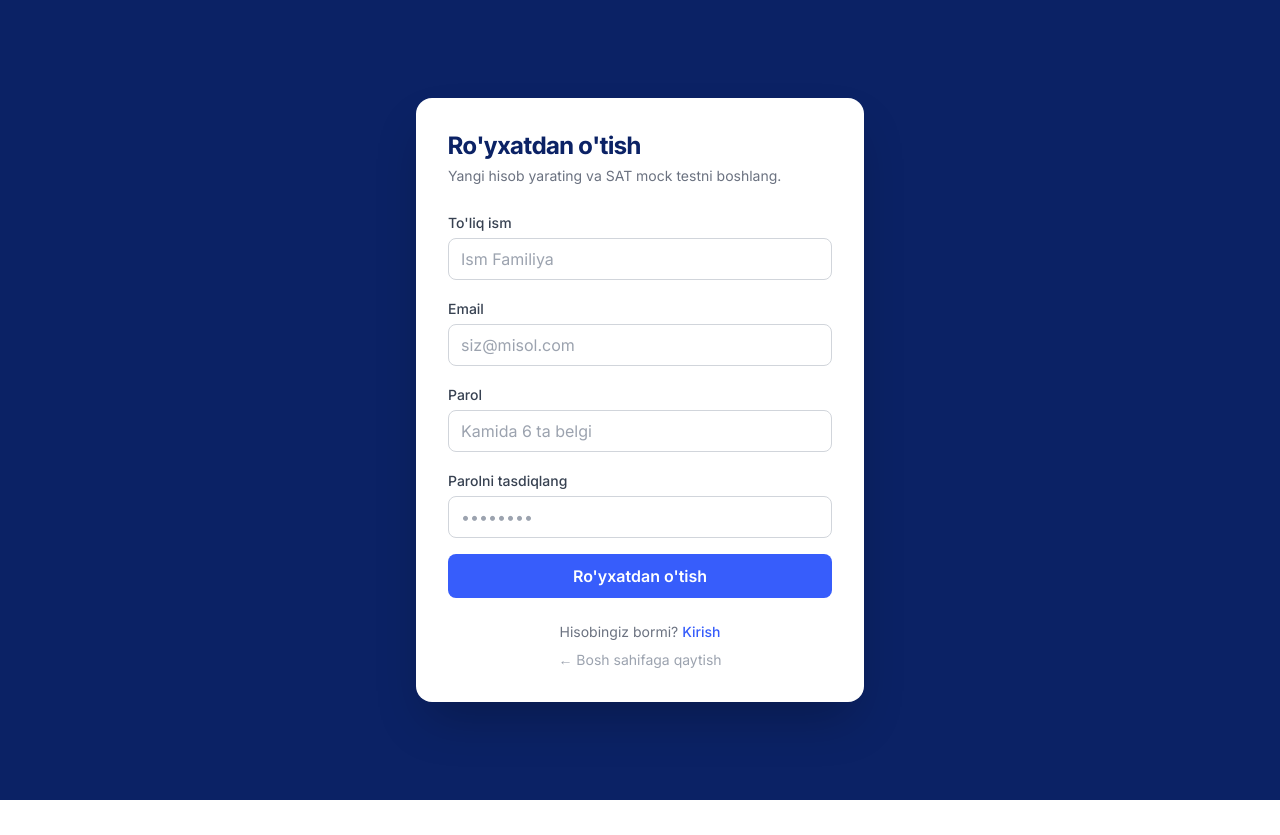
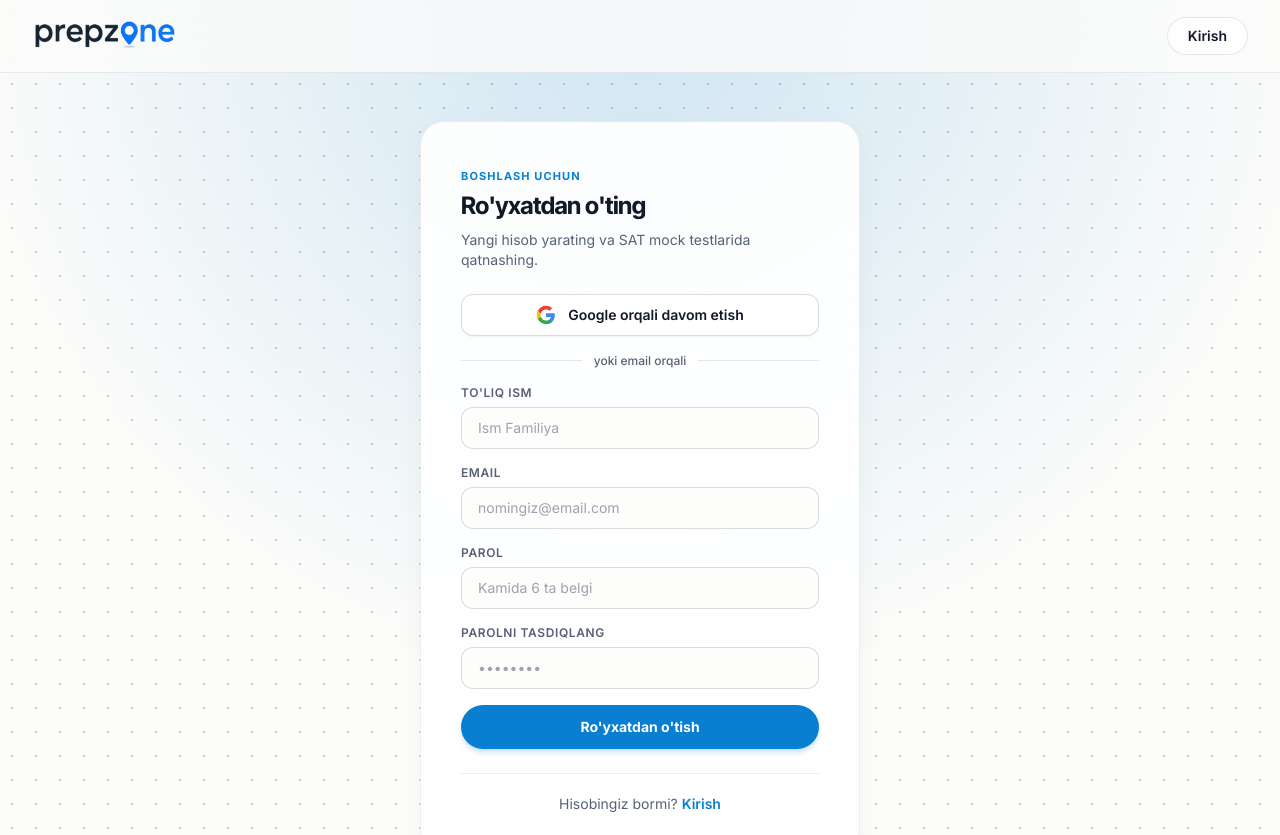
Before and after one commit to botirovdevv/prepzone, a React (Vite) app: page /register in a window 1280 px wide. Shown: the top 835 px of the page. Before the commit the page ends 800 px from the top, so only its background shows below. Built offline with nearby package versions, Linux system fonts and the light colour scheme; no server answers.

Commit message:
updated login and register design

```diff
--- a/src/pages/Login.jsx
+++ b/src/pages/Login.jsx
@@ -1,6 +1,7 @@
 import { useState } from "react";
 import { Link, useNavigate } from "react-router-dom";
 import { useAuth } from "../context/AuthContext";
+import logo from "../../public/Logo.png"; // Logo manzilingizni tekshiring
 
 export default function Login() {
   const [email, setEmail] = useState("");
@@ -25,58 +26,107 @@ export default function Login() {
   };
 
   return (
-    <div className="min-h-screen bg-[#0B2265] flex items-center justify-center px-4">
-      <div className="bg-white rounded-2xl shadow-2xl w-full max-w-md p-8">
-        <h1 className="text-2xl font-bold text-[#0B2265] mb-1">SAT Mock — Kirish</h1>
-        <p className="text-sm text-gray-500 mb-6">
-          Bluebook mock testiga kirish uchun hisobingizga kiring.
+    <div className="relative min-h-screen bg-[#fcfcfa] flex flex-col justify-between text-[#111827] overflow-hidden">
+      <div
+        className="pointer-events-none absolute inset-0 z-0"
+        style={{
+          backgroundImage: `
+      radial-gradient(circle at 50% 0%, rgba(8, 127, 209, 0.18) 0%, transparent 60%),
+      radial-gradient(rgba(17, 24, 39, 0.22) 1.5px, transparent 1.5px)
+    `,
+          backgroundSize: "100% 100%, 24px 24px"
+        }}
+      />
+
+      {/* Header / Navbar */}
+      <header className="relative z-10 border-b border-[#111827]/[0.08] bg-[#fcfcfa]/80 backdrop-blur-xl">
+        <div className="mx-auto flex h-[72px] max-w-[1280px] items-center justify-between px-5 sm:px-8">
+          <Link to="/" className="flex items-center shrink-0">
+            <img src={logo} alt="Prepzone" className="w-36 h-auto object-contain" />
+          </Link>
+          <Link
+            to="/register"
+            className="rounded-full border border-[#111827]/10 bg-white/80 px-5 py-2 text-sm font-semibold transition hover:bg-white hover:shadow-sm"
+          >
+            Ro'yxatdan o'tish
+          </Link>
+        </div>
+      </header>
+
+      {/* Main Content Card */}
+      <main className="relative z-10 flex-1 flex items-center justify-center px-4 py-12">
+        <div className="w-full max-w-[420px] rounded-3xl border border-[#111827]/[0.08] bg-white/90 backdrop-blur-md p-8 shadow-[0_8px_30px_rgb(0,0,0,0.04)] sm:p-10">
+          <div className="mb-8 text-center sm:text-left">
+            <span className="text-[11px] font-bold tracking-widest text-[#087fd1] uppercase">
+              Xush kelibsiz
+            </span>
+            <h1 className="mt-1 text-2xl font-bold tracking-tight text-[#111827]">
+              Hisobingizga kiring
+            </h1>
+            <p className="mt-2 text-sm text-[#566176]">
+              Bluebook mock testlarida qatnashish va progressni kuzatish uchun platformaga kiring.
             </p>
+          </div>
 
-        <form onSubmit={handleSubmit} className="space-y-4">
+          <form onSubmit={handleSubmit} className="space-y-5">
             <div>
-            <label className="text-sm font-medium text-gray-700">Email</label>
+              <label className="block text-xs font-semibold uppercase tracking-wider text-[#566176] mb-2">
+                Email
+              </label>
               <input
                 type="email"
                 required
                 value={email}
                 onChange={(e) => setEmail(e.target.value)}
-              className="mt-1 w-full border border-gray-300 rounded-lg px-3 py-2 focus:outline-none focus:ring-2 focus:ring-[#375DFB]"
-              placeholder="siz@misol.com"
+                className="w-full rounded-xl border border-[#111827]/15 bg-[#fcfcfa]/60 px-4 py-3 text-sm text-[#111827] outline-none transition focus:border-[#087fd1] focus:bg-white focus:ring-2 focus:ring-[#087fd1]/20"
+                placeholder="nomingiz@email.com"
               />
             </div>
+
             <div>
-            <label className="text-sm font-medium text-gray-700">Parol</label>
+              <div className="flex items-center justify-between mb-2">
+                <label className="text-xs font-semibold uppercase tracking-wider text-[#566176]">
+                  Parol
+                </label>
+              </div>
               <input
                 type="password"
                 required
                 value={password}
                 onChange={(e) => setPassword(e.target.value)}
-              className="mt-1 w-full border border-gray-300 rounded-lg px-3 py-2 focus:outline-none focus:ring-2 focus:ring-[#375DFB]"
+                className="w-full rounded-xl border border-[#111827]/15 bg-[#fcfcfa]/60 px-4 py-3 text-sm text-[#111827] outline-none transition focus:border-[#087fd1] focus:bg-white focus:ring-2 focus:ring-[#087fd1]/20"
                 placeholder="••••••••"
               />
             </div>
 
-          {error && <p className="text-sm text-red-600">{error}</p>}
+            {error && (
+              <div className="rounded-xl bg-red-50 p-3 text-xs font-medium text-red-600 border border-red-100">
+                {error}
+              </div>
+            )}
 
             <button
               type="submit"
               disabled={loading}
-            className="w-full bg-[#375DFB] text-white font-semibold py-2.5 rounded-lg hover:bg-[#2b4bd9] transition disabled:opacity-60"
+              className="w-full rounded-full bg-[#087fd1] py-3 text-sm font-bold text-white shadow-md shadow-[#087fd1]/20 transition hover:bg-[#066fb8] active:scale-[0.99] disabled:opacity-60"
             >
               {loading ? "Kirilmoqda..." : "Kirish"}
             </button>
           </form>
 
-        <p className="text-sm text-gray-500 mt-6 text-center">
+          <div className="mt-8 border-t border-[#111827]/[0.08] pt-6 text-center text-sm text-[#566176]">
             Hisobingiz yo'qmi?{" "}
-          <Link to="/register" className="text-[#375DFB] font-medium">
-            Ro'yxatdan o'tish
+            <Link to="/register" className="font-semibold text-[#087fd1] hover:underline">
+              Ro'yxatdan o'ting
             </Link>
-        </p>
-        <p className="text-sm text-gray-400 mt-2 text-center">
-          <Link to="/">← Bosh sahifaga qaytish</Link>
-        </p>
           </div>
+        </div>
+      </main>
+
+      {/* Footer */}
+      <footer className="relative z-10 py-6 text-center text-xs text-[#566176]">
+        &copy; {new Date().getFullYear()} Prepzone. Barcha huquqlar himoyalangan.
+      </footer>
     </div>
   );
 }
--- a/src/pages/Register.jsx
+++ b/src/pages/Register.jsx
@@ -1,6 +1,7 @@
 import { useState } from "react";
 import { Link, useNavigate } from "react-router-dom";
 import { useAuth } from "../context/AuthContext";
+import logo from "../../public/Logo.png"; // Logo manzilingizni tekshiring
 
 export default function Register() {
   const [fullName, setFullName] = useState("");
@@ -9,7 +10,9 @@ export default function Register() {
   const [confirm, setConfirm] = useState("");
   const [error, setError] = useState("");
   const [loading, setLoading] = useState(false);
-  const { register } = useAuth();
+  const [googleLoading, setGoogleLoading] = useState(false);
+
+  const { register, googleLogin } = useAuth(); // AuthContext'da googleLogin ham bo'lishi kerak
   const navigate = useNavigate();
 
   const handleSubmit = async (e) => {
@@ -30,82 +33,185 @@ export default function Register() {
     }
   };
 
+  const handleGoogleRegister = async () => {
+    setError("");
+    setGoogleLoading(true);
+    try {
+      await googleLogin();
+      navigate("/sat/select");
+    } catch (err) {
+      setError(mapError(err.code));
+    } finally {
+      setGoogleLoading(false);
+    }
+  };
+
   return (
-    <div className="min-h-screen bg-[#0B2265] flex items-center justify-center px-4">
-      <div className="bg-white rounded-2xl shadow-2xl w-full max-w-md p-8">
-        <h1 className="text-2xl font-bold text-[#0B2265] mb-1">Ro'yxatdan o'tish</h1>
-        <p className="text-sm text-gray-500 mb-6">
-          Yangi hisob yarating va SAT mock testni boshlang.
+    <div className="relative min-h-screen bg-[#fcfcfa] flex flex-col justify-between text-[#111827] overflow-hidden">
+      {/* Vercel-style Katakli va Nuqtali Background Overlay */}
+      <div
+        className="pointer-events-none absolute inset-0 z-0"
+        style={{
+          backgroundImage: `
+            radial-gradient(circle at 50% 0%, rgba(8, 127, 209, 0.18) 0%, transparent 60%),
+            radial-gradient(rgba(17, 24, 39, 0.22) 1.5px, transparent 1.5px)
+          `,
+          backgroundSize: "100% 100%, 24px 24px"
+        }}
+      />
+
+      {/* Header / Navbar */}
+      <header className="relative z-10 border-b border-[#111827]/[0.08] bg-[#fcfcfa]/80 backdrop-blur-xl">
+        <div className="mx-auto flex h-[72px] max-w-[1280px] items-center justify-between px-5 sm:px-8">
+          <Link to="/" className="flex items-center shrink-0">
+            <img src={logo} alt="Prepzone" className="w-36 h-auto object-contain" />
+          </Link>
+          <Link
+            to="/login"
+            className="rounded-full border border-[#111827]/10 bg-white/80 px-5 py-2 text-sm font-semibold transition hover:bg-white hover:shadow-sm"
+          >
+            Kirish
+          </Link>
+        </div>
+      </header>
+
+      {/* Main Content Card */}
+      <main className="relative z-10 flex-1 flex items-center justify-center px-4 py-12">
+        <div className="w-full max-w-[440px] rounded-3xl border border-[#111827]/[0.08] bg-white/90 backdrop-blur-md p-8 shadow-[0_8px_30px_rgb(0,0,0,0.04)] sm:p-10">
+          <div className="mb-6 text-center sm:text-left">
+            <span className="text-[11px] font-bold tracking-widest text-[#087fd1] uppercase">
+              Boshlash uchun
+            </span>
+            <h1 className="mt-1 text-2xl font-bold tracking-tight text-[#111827]">
+              Ro'yxatdan o'ting
+            </h1>
+            <p className="mt-2 text-sm text-[#566176]">
+              Yangi hisob yarating va SAT mock testlarida qatnashing.
             </p>
+          </div>
+
+          {/* Google Button */}
+          <button
+            type="button"
+            onClick={handleGoogleRegister}
+            disabled={googleLoading || loading}
+            className="w-full flex items-center justify-center gap-3 rounded-xl border border-[#111827]/15 bg-white py-2.5 px-4 text-sm font-semibold text-[#111827] transition hover:bg-[#f3f4f6] active:scale-[0.99] disabled:opacity-60 shadow-sm"
+          >
+            <svg className="w-5 h-5" viewBox="0 0 24 24">
+              <path
+                fill="#4285F4"
+                d="M22.56 12.25c0-.78-.07-1.53-.2-2.25H12v4.26h5.92c-.26 1.37-1.04 2.53-2.21 3.31v2.77h3.57c2.08-1.92 3.28-4.74 3.28-8.09z"
+              />
+              <path
+                fill="#34A853"
+                d="M12 23c2.97 0 5.46-.98 7.28-2.66l-3.57-2.77c-.98.66-2.23 1.06-3.71 1.06-2.86 0-5.29-1.93-6.16-4.53H2.18v2.84C3.99 20.53 7.7 23 12 23z"
+              />
+              <path
+                fill="#FBBC05"
+                d="M5.84 14.09c-.22-.66-.35-1.36-.35-2.09s.13-1.43.35-2.09V7.06H2.18C1.43 8.55 1 10.22 1 12s.43 3.45 1.18 4.94l2.85-2.22.81-.63z"
+              />
+              <path
+                fill="#EA4335"
+                d="M12 5.38c1.62 0 3.06.56 4.21 1.64l3.15-3.15C17.45 2.09 14.97 1 12 1 7.7 1 3.99 3.47 2.18 7.06l3.66 2.84c.87-2.6 3.3-4.52 6.16-4.52z"
+              />
+            </svg>
+            {googleLoading ? "Ulanmoqda..." : "Google orqali davom etish"}
+          </button>
+
+          {/* Divider */}
+          <div className="relative my-6 flex items-center justify-center">
+            <div className="w-full border-t border-[#111827]/10"></div>
+            <span className="absolute bg-white px-3 text-xs font-medium text-[#566176]">
+              yoki email orqali
+            </span>
+          </div>
 
           <form onSubmit={handleSubmit} className="space-y-4">
             <div>
-            <label className="text-sm font-medium text-gray-700">To'liq ism</label>
+              <label className="block text-xs font-semibold uppercase tracking-wider text-[#566176] mb-1.5">
+                To'liq ism
+              </label>
               <input
                 type="text"
                 required
                 value={fullName}
                 onChange={(e) => setFullName(e.target.value)}
-              className="mt-1 w-full border border-gray-300 rounded-lg px-3 py-2 focus:outline-none focus:ring-2 focus:ring-[#375DFB]"
+                className="w-full rounded-xl border border-[#111827]/15 bg-[#fcfcfa]/60 px-4 py-2.5 text-sm text-[#111827] outline-none transition focus:border-[#087fd1] focus:bg-white focus:ring-2 focus:ring-[#087fd1]/20"
                 placeholder="Ism Familiya"
               />
             </div>
+
             <div>
-            <label className="text-sm font-medium text-gray-700">Email</label>
+              <label className="block text-xs font-semibold uppercase tracking-wider text-[#566176] mb-1.5">
+                Email
+              </label>
               <input
                 type="email"
                 required
                 value={email}
                 onChange={(e) => setEmail(e.target.value)}
-              className="mt-1 w-full border border-gray-300 rounded-lg px-3 py-2 focus:outline-none focus:ring-2 focus:ring-[#375DFB]"
-              placeholder="siz@misol.com"
+                className="w-full rounded-xl border border-[#111827]/15 bg-[#fcfcfa]/60 px-4 py-2.5 text-sm text-[#111827] outline-none transition focus:border-[#087fd1] focus:bg-white focus:ring-2 focus:ring-[#087fd1]/20"
+                placeholder="nomingiz@email.com"
               />
             </div>
+
             <div>
-            <label className="text-sm font-medium text-gray-700">Parol</label>
+              <label className="block text-xs font-semibold uppercase tracking-wider text-[#566176] mb-1.5">
+                Parol
+              </label>
               <input
                 type="password"
                 required
                 minLength={6}
                 value={password}
                 onChange={(e) => setPassword(e.target.value)}
-              className="mt-1 w-full border border-gray-300 rounded-lg px-3 py-2 focus:outline-none focus:ring-2 focus:ring-[#375DFB]"
+                className="w-full rounded-xl border border-[#111827]/15 bg-[#fcfcfa]/60 px-4 py-2.5 text-sm text-[#111827] outline-none transition focus:border-[#087fd1] focus:bg-white focus:ring-2 focus:ring-[#087fd1]/20"
                 placeholder="Kamida 6 ta belgi"
               />
             </div>
+
             <div>
-            <label className="text-sm font-medium text-gray-700">Parolni tasdiqlang</label>
+              <label className="block text-xs font-semibold uppercase tracking-wider text-[#566176] mb-1.5">
+                Parolni tasdiqlang
+              </label>
               <input
                 type="password"
                 required
                 value={confirm}
                 onChange={(e) => setConfirm(e.target.value)}
-              className="mt-1 w-full border border-gray-300 rounded-lg px-3 py-2 focus:outline-none focus:ring-2 focus:ring-[#375DFB]"
+                className="w-full rounded-xl border border-[#111827]/15 bg-[#fcfcfa]/60 px-4 py-2.5 text-sm text-[#111827] outline-none transition focus:border-[#087fd1] focus:bg-white focus:ring-2 focus:ring-[#087fd1]/20"
                 placeholder="••••••••"
               />
             </div>
 
-          {error && <p className="text-sm text-red-600">{error}</p>}
+            {error && (
+              <div className="rounded-xl bg-red-50 p-3 text-xs font-medium text-red-600 border border-red-100">
+                {error}
+              </div>
+            )}
 
             <button
               type="submit"
-            disabled={loading}
-            className="w-full bg-[#375DFB] text-white font-semibold py-2.5 rounded-lg hover:bg-[#2b4bd9] transition disabled:opacity-60"
+              disabled={loading || googleLoading}
+              className="w-full rounded-full bg-[#087fd1] py-3 text-sm font-bold text-white shadow-md shadow-[#087fd1]/20 transition hover:bg-[#066fb8] active:scale-[0.99] disabled:opacity-60 mt-2"
             >
               {loading ? "Yaratilmoqda..." : "Ro'yxatdan o'tish"}
             </button>
           </form>
 
-        <p className="text-sm text-gray-500 mt-6 text-center">
+          <div className="mt-6 border-t border-[#111827]/[0.08] pt-5 text-center text-sm text-[#566176]">
             Hisobingiz bormi?{" "}
-          <Link to="/login" className="text-[#375DFB] font-medium">
+            <Link to="/login" className="font-semibold text-[#087fd1] hover:underline">
               Kirish
             </Link>
-        </p>
-        <p className="text-sm text-gray-400 mt-2 text-center">
-          <Link to="/">← Bosh sahifaga qaytish</Link>
-        </p>
           </div>
+        </div>
+      </main>
+
+      {/* Footer */}
+      <footer className="relative z-10 py-6 text-center text-xs text-[#566176]">
+        &copy; {new Date().getFullYear()} Prepzone. Barcha huquqlar himoyalangan.
+      </footer>
     </div>
   );
 }
@@ -118,6 +224,8 @@ function mapError(code) {
       return "Email manzili noto'g'ri.";
     case "auth/weak-password":
       return "Parol juda zaif (kamida 6 ta belgi).";
+    case "auth/popup-closed-by-user":
+      return "Google orqali kirish oyna yopilgani uchun bekor qilindi.";
     default:
       return "Xatolik yuz berdi. Qaytadan urinib ko'ring.";
   }
```
Lines whose indentation alone changed are shown as unchanged.
